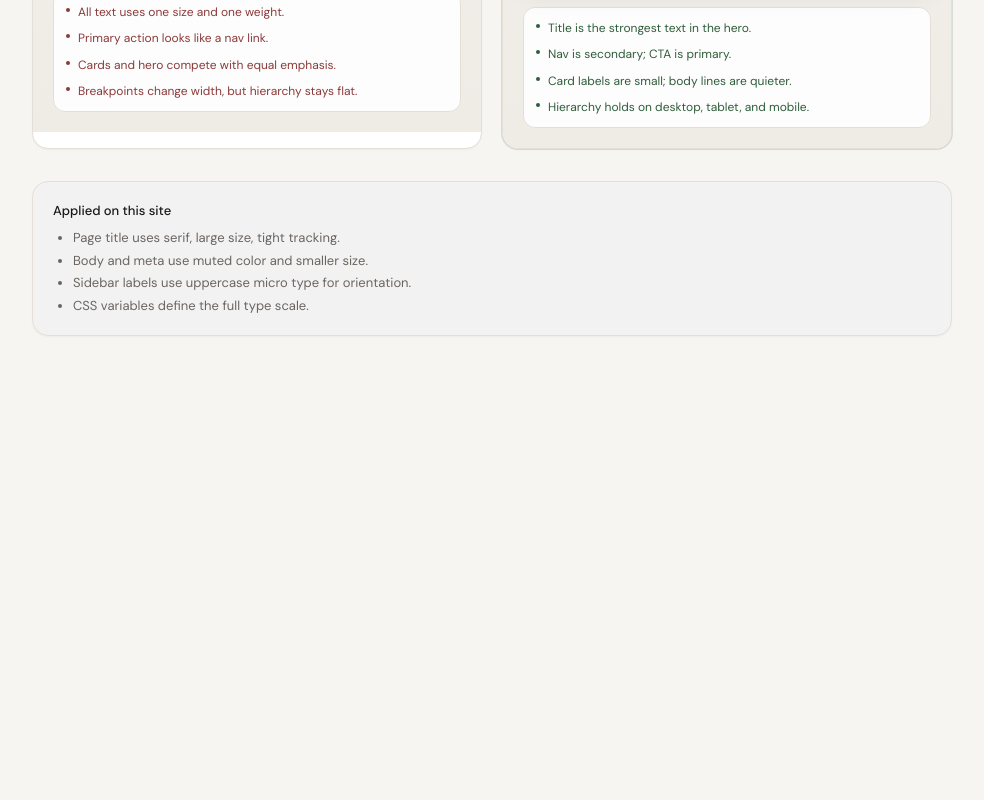
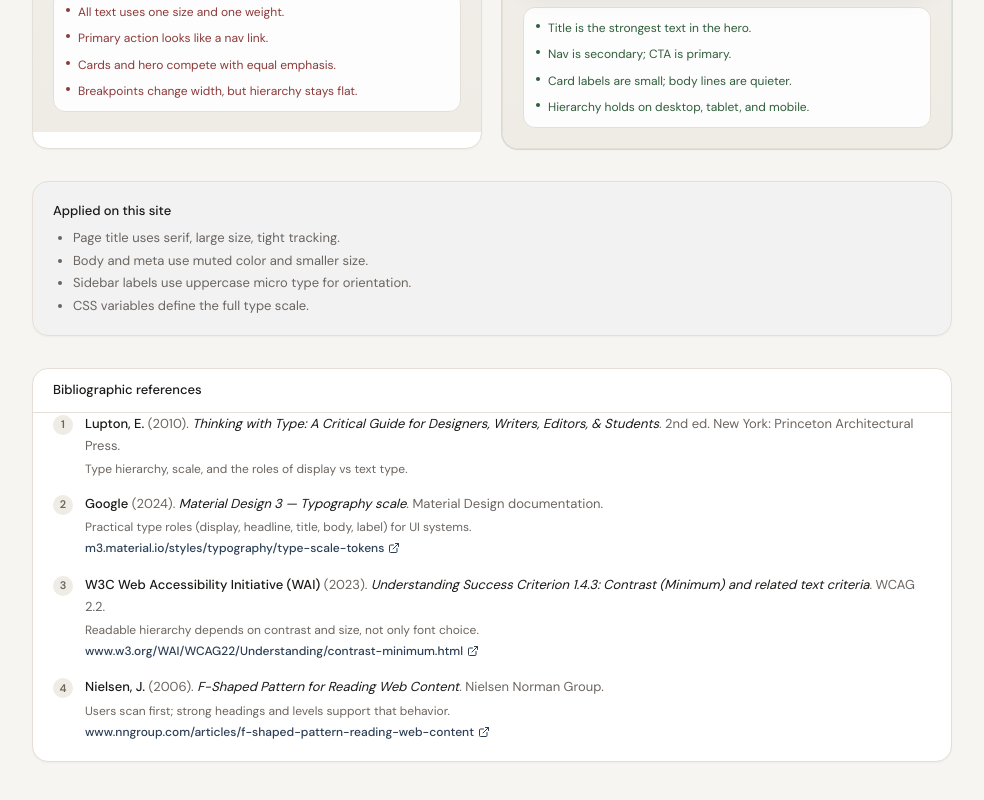
Before and after one commit to cfpperche/deliberate-ui, a Next.js app: page /en/lab/type-hierarchy in a window 1280 px wide. Shown: the part 1613-2413 px from the top of the page, without its empty margins (288-1272 px from the left). Before the commit the page ends 1997 px from the top, so only its background shows below. Built offline with nearby package versions, Linux system fonts and the light colour scheme.

Commit message:
Add bibliographic references section to lessons
Introduce a reusable References component and at least three citations
on type hierarchy (Lupton, Material Type, WCAG, Nielsen). Require the
same pattern for future lessons in AGENTS.md.

```diff
--- a/src/app/[locale]/lab/[slug]/page.tsx
+++ b/src/app/[locale]/lab/[slug]/page.tsx
@@ -6,6 +6,7 @@ import { HierarchyWireframe } from "@/components/lab/hierarchy-wireframe";
 import { TypeScaleChart } from "@/components/lab/type-scale-chart";
 import { HierarchyDiagram } from "@/components/lab/hierarchy-diagram";
 import { RulesList } from "@/components/lab/rules-list";
+import { References } from "@/components/lab/references";
 import { Card, CardBody } from "@/components/ui/card";
 import { isLocale, locales, type Locale } from "@/i18n/config";
 import { getDictionary } from "@/i18n/get-dictionary";
@@ -120,6 +121,8 @@ export default async function LessonPage({ params }: PageProps) {
               </CardBody>
             </Card>
           </section>
+
+          <References title={t.referencesTitle} items={t.references} />
         </div>
       </LessonShell>
     );
--- /dev/null
+++ b/src/components/lab/references.tsx
@@ -0,0 +1,76 @@
+import { ExternalLink } from "lucide-react";
+import { Card, CardBody, CardHeader } from "@/components/ui/card";
+
+export type ReferenceItem = {
+  id: string;
+  authors: string;
+  year: string;
+  title: string;
+  source: string;
+  url?: string;
+  note?: string;
+};
+
+export function References({
+  title,
+  items,
+}: {
+  title: string;
+  items: ReferenceItem[];
+}) {
+  return (
+    <section aria-labelledby="lesson-references">
+      <Card>
+        <CardHeader>
+          <h2
+            id="lesson-references"
+            className="text-sm font-medium text-foreground"
+          >
+            {title}
+          </h2>
+        </CardHeader>
+        <CardBody className="pt-0">
+          <ol className="space-y-4">
+            {items.map((item, index) => (
+              <li key={item.id} className="flex gap-3 text-sm">
+                <span
+                  className="mt-0.5 flex h-5 w-5 shrink-0 items-center justify-center rounded-full bg-surface-muted text-[11px] font-semibold text-muted-foreground"
+                  aria-hidden
+                >
+                  {index + 1}
+                </span>
+                <div className="min-w-0 space-y-1">
+                  <p className="leading-relaxed text-foreground">
+                    <span className="font-medium">{item.authors}</span>
+                    <span className="text-muted-foreground">
+                      {" "}
+                      ({item.year}).{" "}
+                    </span>
+                    <span className="italic">{item.title}</span>
+                    <span className="text-muted-foreground">
+                      . {item.source}.
+                    </span>
+                  </p>
+                  {item.note ? (
+                    <p className="text-xs text-muted-foreground">{item.note}</p>
+                  ) : null}
+                  {item.url ? (
+                    <a
+                      href={item.url}
+                      target="_blank"
+                      rel="noopener noreferrer"
+                      className="inline-flex items-center gap-1 text-xs font-medium text-accent hover:underline"
+                    >
+                      {item.url.replace(/^https?:\/\//, "").replace(/\/$/, "")}
+                      <ExternalLink className="h-3 w-3" aria-hidden />
+                    </a>
+                  ) : null}
+                </div>
+              </li>
+            ))}
+          </ol>
+        </CardBody>
+      </Card>
+    </section>
+  );
+}
--- a/src/i18n/dictionaries/en.ts
+++ b/src/i18n/dictionaries/en.ts
@@ -178,6 +178,44 @@ const en: Dictionary = {
         "Hierarchy holds on desktop, tablet, and mobile.",
       ],
     },
+    referencesTitle: "Bibliographic references",
+    references: [
+      {
+        id: "lupton-thinking-type",
+        authors: "Lupton, E.",
+        year: "2010",
+        title: "Thinking with Type: A Critical Guide for Designers, Writers, Editors, & Students",
+        source: "2nd ed. New York: Princeton Architectural Press",
+        note: "Type hierarchy, scale, and the roles of display vs text type.",
+      },
+      {
+        id: "material-type-scale",
+        authors: "Google",
+        year: "2024",
+        title: "Material Design 3 — Typography scale",
+        source: "Material Design documentation",
+        url: "https://m3.material.io/styles/typography/type-scale-tokens",
+        note: "Practical type roles (display, headline, title, body, label) for UI systems.",
+      },
+      {
+        id: "wcag-text",
+        authors: "W3C Web Accessibility Initiative (WAI)",
+        year: "2023",
+        title: "Understanding Success Criterion 1.4.3: Contrast (Minimum) and related text criteria",
+        source: "WCAG 2.2",
+        url: "https://www.w3.org/WAI/WCAG22/Understanding/contrast-minimum.html",
+        note: "Readable hierarchy depends on contrast and size, not only font choice.",
+      },
+      {
+        id: "nielsen-scanning",
+        authors: "Nielsen, J.",
+        year: "2006",
+        title: "F-Shaped Pattern for Reading Web Content",
+        source: "Nielsen Norman Group",
+        url: "https://www.nngroup.com/articles/f-shaped-pattern-reading-web-content/",
+        note: "Users scan first; strong headings and levels support that behavior.",
+      },
+    ],
   },
 };
 
--- a/src/i18n/dictionaries/pt.ts
+++ b/src/i18n/dictionaries/pt.ts
@@ -181,6 +181,46 @@ const pt: Dictionary = {
         "A hierarquia se mantém em desktop, tablet e mobile.",
       ],
     },
+    referencesTitle: "Referências bibliográficas",
+    references: [
+      {
+        id: "lupton-thinking-type",
+        authors: "Lupton, E.",
+        year: "2010",
+        title:
+          "Thinking with Type: A Critical Guide for Designers, Writers, Editors, & Students",
+        source: "2. ed. New York: Princeton Architectural Press",
+        note: "Hierarquia tipográfica, escala e papéis de display vs texto corrido.",
+      },
+      {
+        id: "material-type-scale",
+        authors: "Google",
+        year: "2024",
+        title: "Material Design 3 — Typography scale",
+        source: "Documentação Material Design",
+        url: "https://m3.material.io/styles/typography/type-scale-tokens",
+        note: "Papéis práticos de tipo (display, headline, title, body, label) para sistemas de UI.",
+      },
+      {
+        id: "wcag-text",
+        authors: "W3C Web Accessibility Initiative (WAI)",
+        year: "2023",
+        title:
+          "Understanding Success Criterion 1.4.3: Contrast (Minimum) e critérios de texto relacionados",
+        source: "WCAG 2.2",
+        url: "https://www.w3.org/WAI/WCAG22/Understanding/contrast-minimum.html",
+        note: "Hierarquia legível depende de contraste e tamanho, não só da fonte.",
+      },
+      {
+        id: "nielsen-scanning",
+        authors: "Nielsen, J.",
+        year: "2006",
+        title: "F-Shaped Pattern for Reading Web Content",
+        source: "Nielsen Norman Group",
+        url: "https://www.nngroup.com/articles/f-shaped-pattern-reading-web-content/",
+        note: "Usuários escaneiam primeiro; títulos e níveis fortes apoiam esse comportamento.",
+      },
+    ],
   },
 };
 
--- a/src/i18n/dictionaries/types.ts
+++ b/src/i18n/dictionaries/types.ts
@@ -100,5 +100,15 @@ export type Dictionary = {
       notesBad: string[];
       notesGood: string[];
     };
+    referencesTitle: string;
+    references: {
+      id: string;
+      authors: string;
+      year: string;
+      title: string;
+      source: string;
+      url?: string;
+      note?: string;
+    }[];
   };
 };
```
Also changed, not shown: 1 other file (tests, documents, lock files or other folders).
